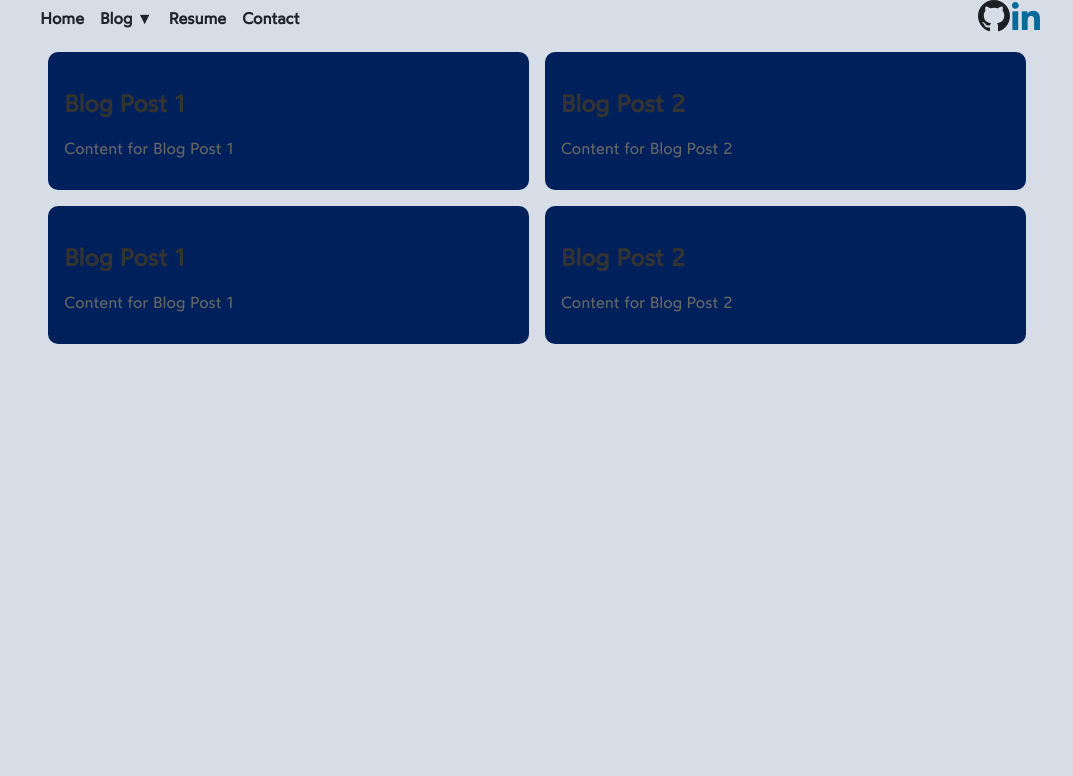
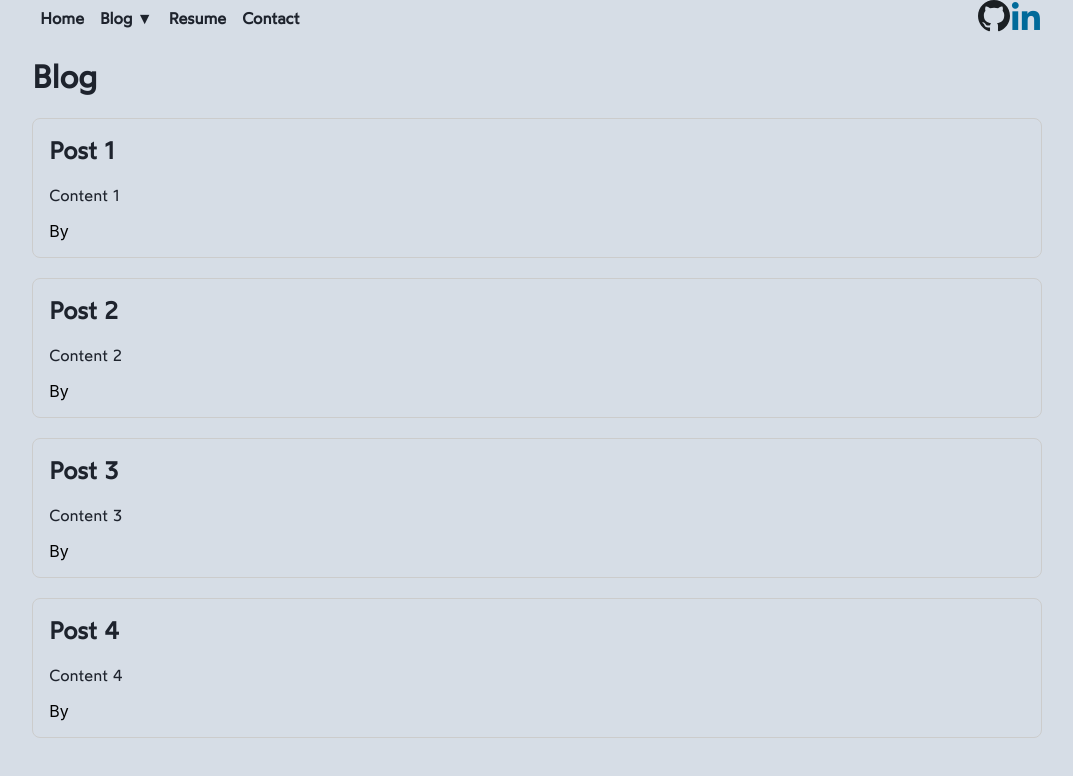
Before and after one commit to JoePehlke/webapp, a React (Create React App) app: page /blog in a window 1280 px wide. Shown: the top 776 px of the page, without its empty margins (103-1176 px from the left). Built offline with nearby package versions, Linux system fonts and the light colour scheme.

Commit message:
Checking if behind

```diff
--- a/src/App.js
+++ b/src/App.js
@@ -1,28 +1,41 @@
-// App.js
-
 import React from 'react';
 import { BrowserRouter as Router, Route, Routes } from 'react-router-dom';
 import Header from './Header';
 import Home from './Home';
 import Contact from './Contact';
-import Blog from './BlogPage'
-import Resume from './Resume'
-import './App.css'
+import BlogPage from './BlogPage'; // Assuming this is the component rendering the list of all blog posts
+import MachineLearningBlog from './MachineLearningBlog';
+import DataEngineeringBlog from './DataEngineeringBlog';
+import DevOpsMLOpsBlog from './DevOpsMLOpsBlog';
+import FullstackBlog from './FullstackBlog';
+import './App.css';
+
 const App = () => {
+  // Sample blog post data
+  const blogPosts = [
+    // Sample blog post objects with category property
+    { id: 1, title: 'Post 1', content: 'Content 1', category: 'machine_learning' },
+    { id: 2, title: 'Post 2', content: 'Content 2', category: 'data_engineering' },
+    { id: 3, title: 'Post 3', content: 'Content 3', category: 'devops_mlops' },
+    { id: 4, title: 'Post 4', content: 'Content 4', category: 'fullstack' },
+    // Add more blog post objects as needed
+  ];
+
   return (
     <Router>
-
       <div className="wrapper">
         <Header />
         <Routes>
           <Route path="/" element={<Home />} />
-          <Route path="/resume" element={<Resume/>}/>
-          <Route path="/contact" element={<Contact/>}/>
-          <Route path="blog" element={<Blog/>}/>
+          <Route path="/contact" element={<Contact />} />
+          <Route path="/blog" element={<BlogPage blogPosts={blogPosts} />} />
+          <Route path="/machine-learning" element={<MachineLearningBlog blogPosts={blogPosts} />} />
+          <Route path="/data-engineering" element={<DataEngineeringBlog blogPosts={blogPosts} />} />
+          <Route path="/devops-mlops" element={<DevOpsMLOpsBlog blogPosts={blogPosts} />} />
+          <Route path="/fullstack" element={<FullstackBlog blogPosts={blogPosts} />} />
         </Routes>
       </div>
     </Router>
-
   );
 };
 
--- a/src/BlogPage.js
+++ b/src/BlogPage.js
@@ -1,14 +1,12 @@
-// BlogPage.js
 import React from 'react';
-import Card from './Card';
-import BlogData from './BlogData';
-import './BlogPage.css';
+import BlogPostCard from './BlogPostCard';
 
-const BlogPage = () => {
+const BlogPage = ({ blogPosts }) => {
   return (
-    <div className="blog-container">
-      {BlogData.map((post) => (
-        <Card key={post.id} title={post.title} content={post.content} />
+    <div>
+      <h1>Blog</h1>
+      {blogPosts.map(blogPost => (
+        <BlogPostCard key={blogPost.id} {...blogPost} />
       ))}
     </div>
   );
--- /dev/null
+++ b/src/BlogPostCard.css
@@ -0,0 +1,17 @@
+/* BlogPostCard.css */
+.blog-post-card {
+  border: 1px solid #ccc;
+  border-radius: 8px;
+  padding: 16px;
+  margin-bottom: 20px;
+}
+
+.blog-post-card h2 {
+  margin-top: 0;
+}
+
+.author-date {
+  margin-top: 10px;
+  display: flex;
+  justify-content: space-between;
+}
--- /dev/null
+++ b/src/BlogPostCard.jsx
@@ -0,0 +1,18 @@
+// BlogPostCard.jsx
+import React from 'react';
+import './BlogPostCard.css'; // Import CSS file for styling
+
+const BlogPostCard = ({ title, content, author, date }) => {
+  return (
+    <div className="blog-post-card">
+      <h2>{title}</h2>
+      <p>{content}</p>
+      <div className="author-date">
+        <span>By {author}</span>
+        <span>{date}</span>
+      </div>
+    </div>
+  );
+};
+
+export default BlogPostCard;
--- /dev/null
+++ b/src/DataEngineeringBlog.jsx
@@ -0,0 +1,19 @@
+// MachineLearningBlog.jsx
+import React from 'react';
+import BlogPostCard from './BlogPostCard';
+
+const DataEngineeringBlog = ({ blogPosts }) => {
+  // Filter blog posts for machine learning category
+  const dataEngineeringPosts = blogPosts.filter(post => post.category === 'data_engineering');
+
+  return (
+    <div>
+      <h2>Data Engineering</h2>
+      {dataEngineeringPosts.map(post => (
+        <BlogPostCard key={post.id} {...post} />
+      ))}
+    </div>
+  );
+};
+
+export default DataEngineeringBlog;
--- /dev/null
+++ b/src/DevOpsMLOpsBlog.jsx
@@ -0,0 +1,19 @@
+// MachineLearningBlog.jsx
+import React from 'react';
+import BlogPostCard from './BlogPostCard';
+
+const DevOpsMLOpsBlog = ({ blogPosts }) => {
+  // Filter blog posts for machine learning category
+  const devOpsMLOpsPosts = blogPosts.filter(post => post.category === 'devops_mlops');
+
+  return (
+    <div>
+      <h2>devOpsMLOps</h2>
+      {devOpsMLOpsPosts.map(post => (
+        <BlogPostCard key={post.id} {...post} />
+      ))}
+    </div>
+  );
+};
+
+export default DevOpsMLOpsBlog;
--- /dev/null
+++ b/src/FullstackBlog.jsx
@@ -0,0 +1,19 @@
+// MachineLearningBlog.jsx
+import React from 'react';
+import BlogPostCard from './BlogPostCard';
+
+const FullstackBlog = ({ blogPosts }) => {
+  // Filter blog posts for machine learning category
+  const fullstackPosts = blogPosts.filter(post => post.category === 'fullstack');
+
+  return (
+    <div>
+      <h2>fullstack</h2>
+      {fullstackPosts.map(post => (
+        <BlogPostCard key={post.id} {...post} />
+      ))}
+    </div>
+  );
+};
+
+export default FullstackBlog;
--- a/src/Header.js
+++ b/src/Header.js
@@ -69,7 +69,7 @@ const Header = () => {
             </Link>
           </div>
           <div className = "logos" >
-              <a href="https://github.com/JoePehlke">
+                <a href="/html/test.html">
                 <img src={githublogo} alt="githublogo" className="githublogo" />
               </a>
               <a href="https://linkedin.com/in/JoePehlke" >
--- /dev/null
+++ b/src/MachineLearningBlog.jsx
@@ -0,0 +1,19 @@
+// MachineLearningBlog.jsx
+import React from 'react';
+import BlogPostCard from './BlogPostCard';
+
+const MachineLearningBlog = ({ blogPosts }) => {
+  // Filter blog posts for machine learning category
+  const machineLearningPosts = blogPosts.filter(post => post.category === 'machine_learning');
+
+  return (
+    <div>
+      <h2>Machine Learning</h2>
+      {machineLearningPosts.map(post => (
+        <BlogPostCard key={post.id} {...post} />
+      ))}
+    </div>
+  );
+};
+
+export default MachineLearningBlog;
```
Also changed, not shown: src/MachineLearningPost.jsx (added, +19 -0 lines), src/html/test.html (added, +12 -0 lines).
